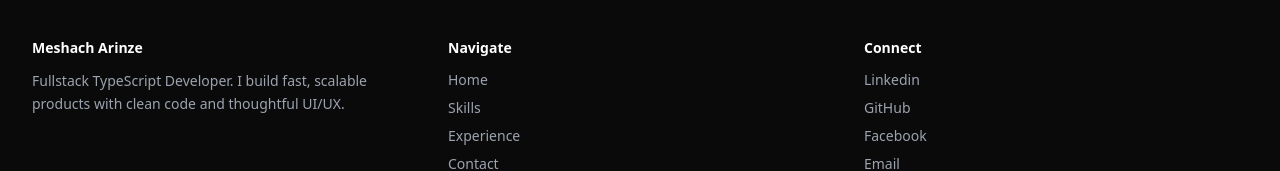
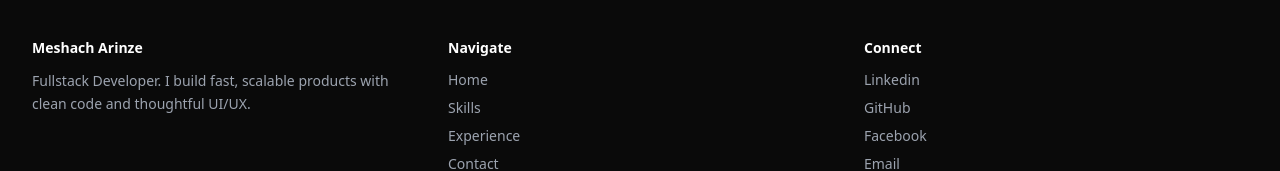
Before and after one commit to meshach567/meshachportfoliodev, a Next.js app: page / in a window 1280 px wide. Shown: the part 4768-4939 px from the top of the page. Built offline with nearby package versions, Linux system fonts and the light colour scheme.

Commit message:
refactor: remove Typescript

```diff
--- a/components/shared/Footer.tsx
+++ b/components/shared/Footer.tsx
@@ -9,7 +9,7 @@ export default function Footer() {
         <div className="col-span-12 md:col-span-4">
           <h3 className="text-white font-semibold mb-3">Meshach Arinze</h3>
           <p className="leading-relaxed">
-            Fullstack TypeScript Developer. I build fast, scalable products with clean code and thoughtful UI/UX.
+            Fullstack Developer. I build fast, scalable products with clean code and thoughtful UI/UX.
           </p>
         </div>
 
```
